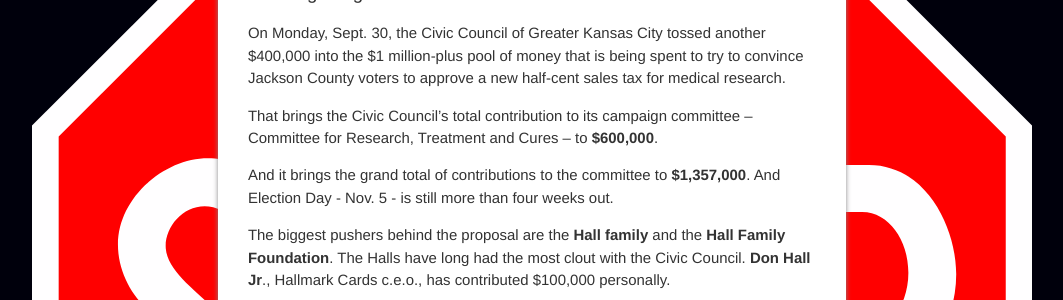
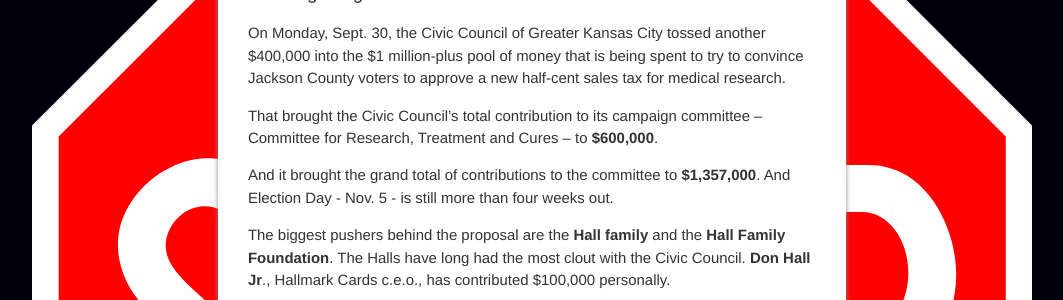
Before and after one commit to jiko/stopabadcure, a Jekyll site: the page built from _posts/2013-10-03-this-is-getting-obscene.md, in a window 1280 px wide. Shown: the part 167-467 px from the top of the page, without its empty margins (108-1171 px from the left). Built offline with Jekyll 4.4.1, drawn with Linux system fonts in a browser that asks for light colours; Markdown is read by kramdown in place of the engine named in the settings.

Commit message:
Updated 2013-10-03-this-is-getting-obscene.md

```diff
--- a/_posts/2013-10-03-this-is-getting-obscene.md
+++ b/_posts/2013-10-03-this-is-getting-obscene.md
@@ -6,9 +6,9 @@
 
 On Monday, Sept. 30, the Civic Council of Greater Kansas City tossed another $400,000 into the $1 million-plus pool of money that is being spent to try to convince Jackson County voters to approve a new half-cent sales tax for medical research.
 
-That brings the Civic Council's total contribution to its campaign committee -- Committee for Research, Treatment and Cures -- to **$600,000**.
+That brought the Civic Council's total contribution to its campaign committee -- Committee for Research, Treatment and Cures -- to **$600,000**.
 
-And it brings the grand total of contributions to the committee to **$1,357,000**. And Election Day - Nov. 5 - is still more than four weeks out.
+And it brought the grand total of contributions to the committee to **$1,357,000**. And Election Day - Nov. 5 - is still more than four weeks out.
 
 The biggest pushers behind the proposal are the **Hall family** and the **Hall Family Foundation**. The Halls have long had the most clout with the Civic Council. **Don Hall Jr**., Hallmark Cards c.e.o., has contributed $100,000 personally.
 
```
